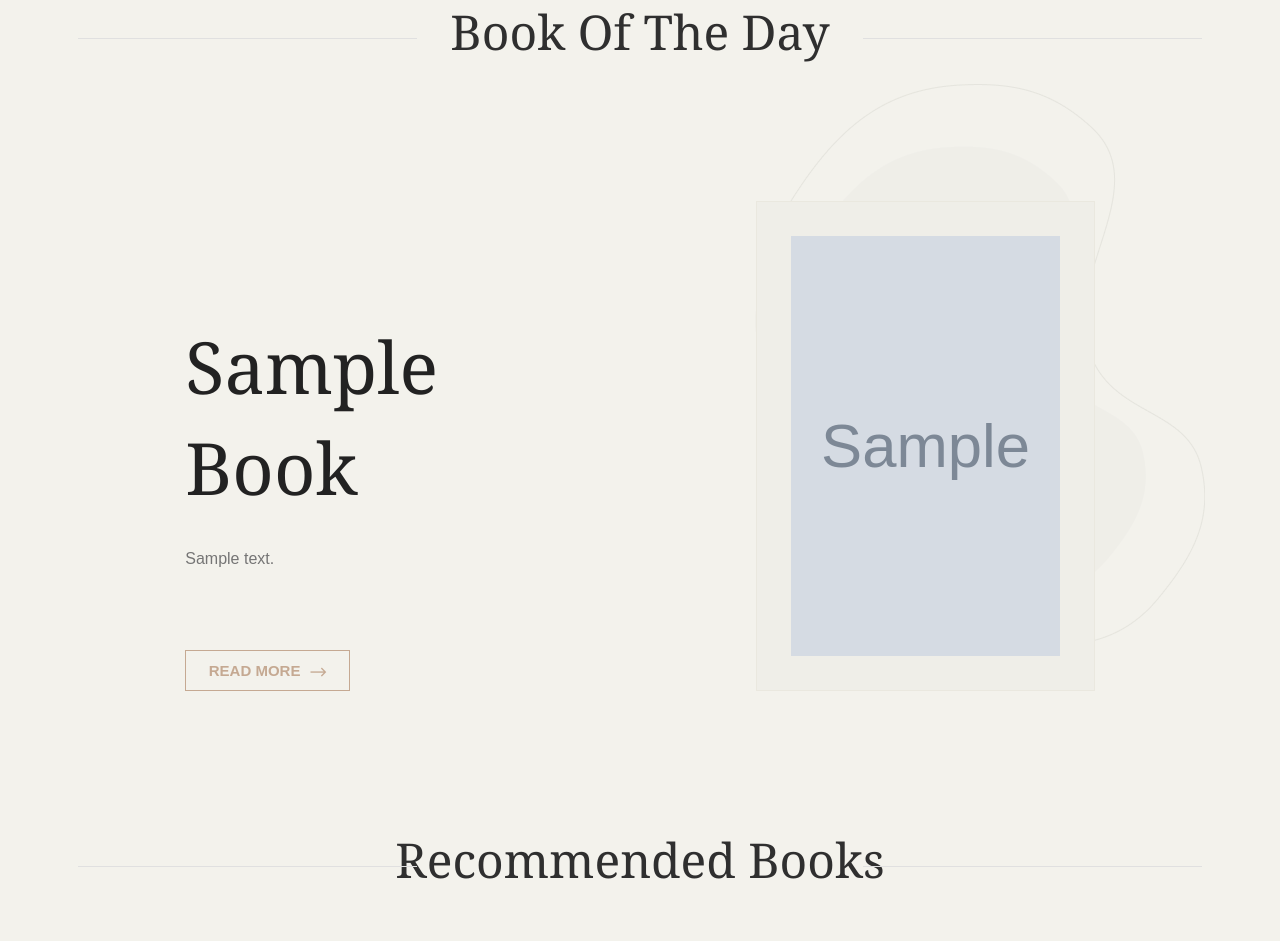
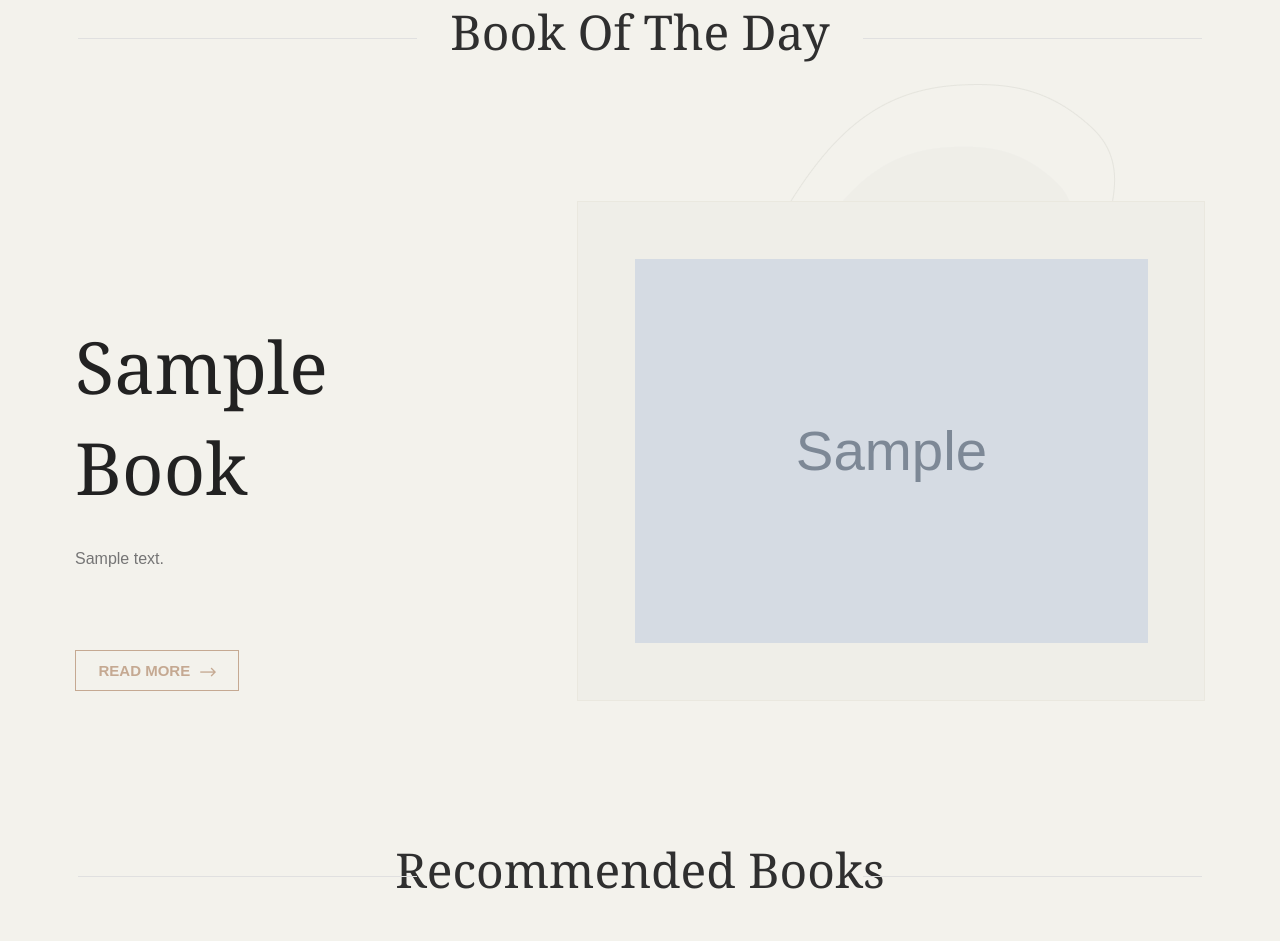
Before and after one commit to ztsv-av/CS492_GROUP5_BMS, a Django app: page / in a window 1280 px wide. Shown: the part 289-1230 px from the top of the page. Run offline with Django 4.2, Linux system fonts and the light colour scheme; tables that the repository leaves empty hold one stand-in row (values such as "Sample post"); grey boxes marked "Sample" are stand-in pictures; some libraries are stand-ins or nearby versions; some web fonts are replaced.

Commit message:
fix book of day

```diff
--- a/bookstore/website/static/css/style.css
+++ b/bookstore/website/static/css/style.css
@@ -1991,6 +1991,11 @@ footer#footer {
     width: 100%;
   }
 }
+#b-d{
+  object-fit:contain;
+  width: 65%;
+  margin: 0 auto;
+}
 
 /* Alerts */
 .alert{margin-top:3%;position:relative;padding:.75rem 1.25rem;margin-bottom:1rem;border:1px solid transparent;border-radius:.25rem}
--- a/bookstore/website/templates/elements/book_of_day.html
+++ b/bookstore/website/templates/elements/book_of_day.html
@@ -14,7 +14,7 @@
 								<a href="{% url 'single' book_of_day.title %}" class="btn btn-outline-accent btn-accent-arrow">Read More<i class="icon icon-ns-arrow-right"></i></a>
 							</div>
 						</div>
-						<img src="{{book_of_day.image}}" alt="book_of_the_day" height="60%" width="30%" style="padding: 3%; background: #EFEEE8; border: 1px solid #EAE8DF">
+						<img src="{{book_of_day.image}}" alt="book_of_the_day" class="product-item" id="b-d" style="padding: 5%; background: #EFEEE8; border: 1px solid #EAE8DF">
 					</div>
 				</div>
 			</div>
```
